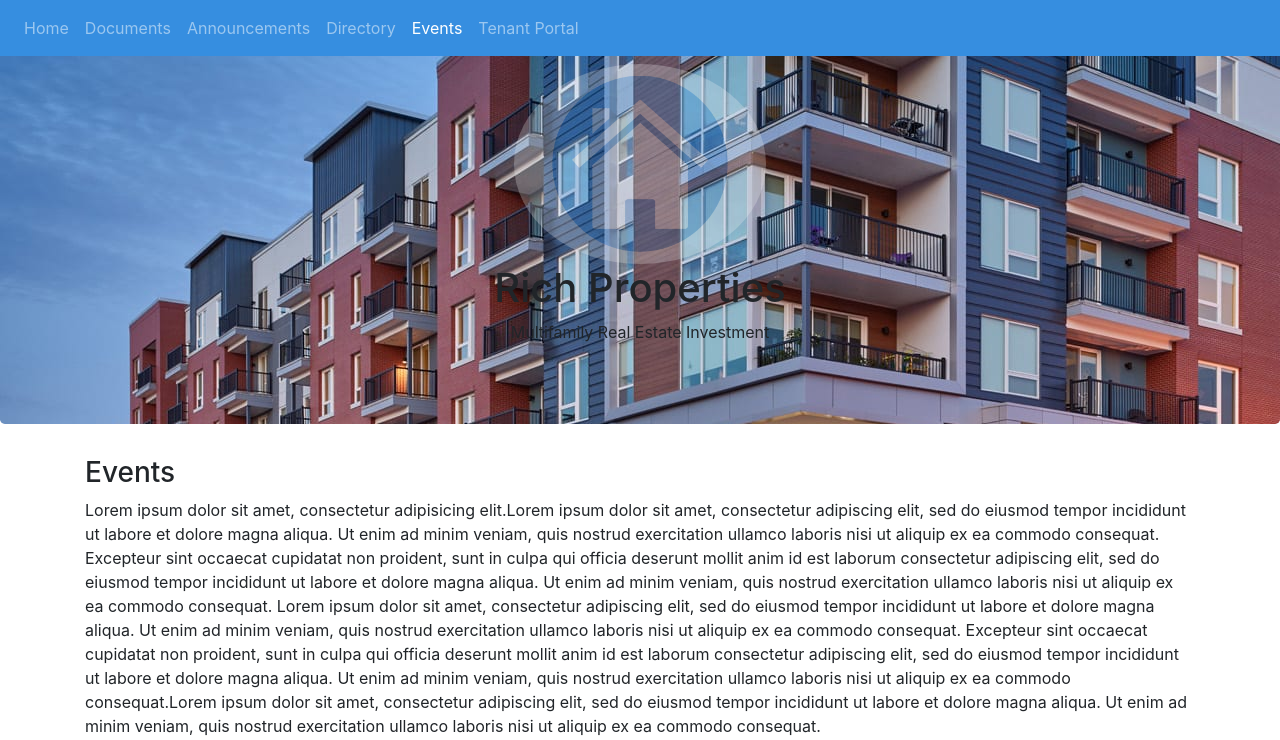
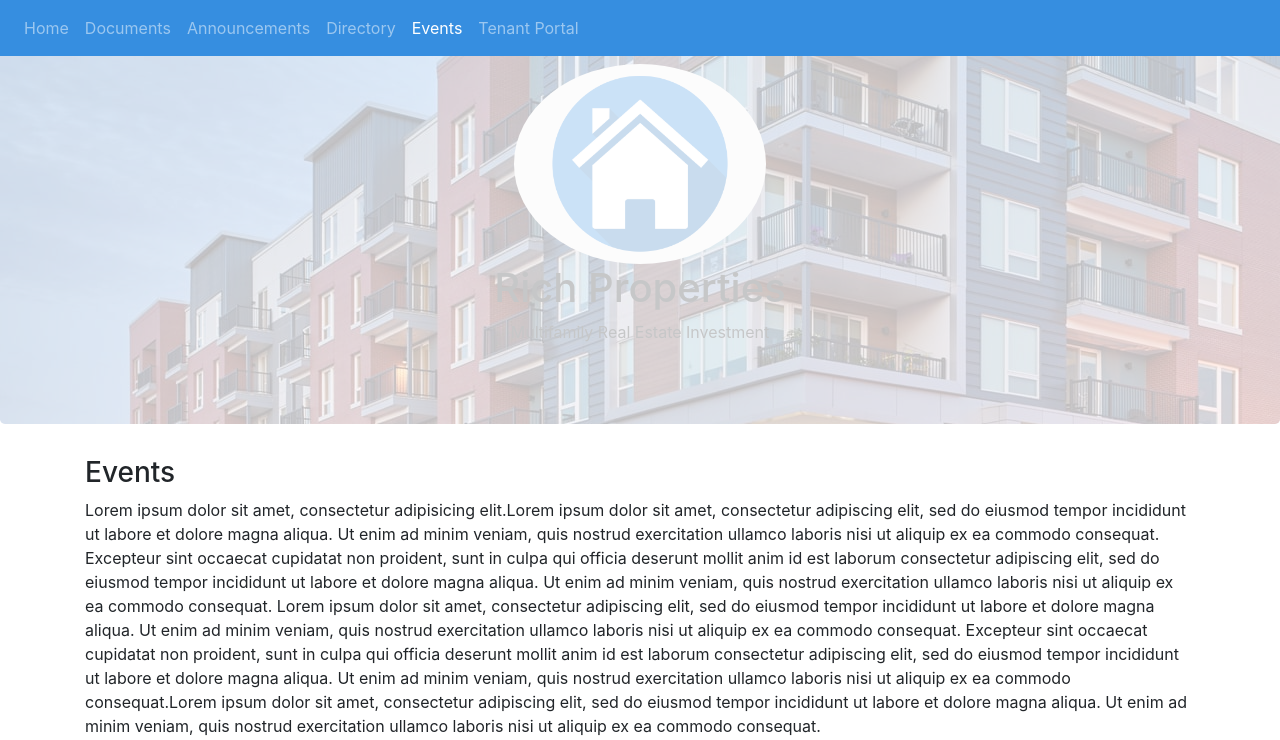
Before and after one commit to jacob-rich/ds774-assignment1, a Flask app: page /events in a window 1280 px wide. Shown: the top 740 px of the page. Run offline with Flask 2, Linux system fonts and the light colour scheme; some libraries are stand-ins or nearby versions.

Commit message:
Update sticky-footer.css

```diff
--- a/static/sticky-footer.css
+++ b/static/sticky-footer.css
@@ -26,9 +26,10 @@ body
 .jumbotron
 {
     background-image: url("banner.jpg");
+    opacity: 0.25;
 }
 
-.jumbotron img
+.jumbotron *
 {
-    opacity: 0.25;
+    opacity: 1;
 }
```
